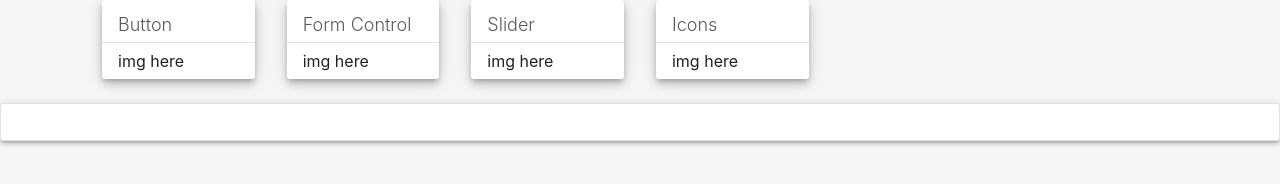
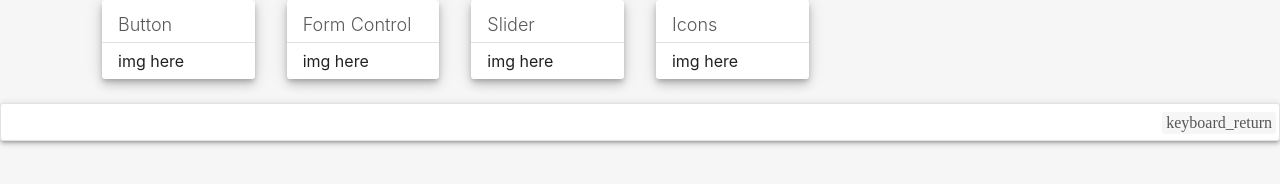
Before and after one commit to strizich/sdui, a Vue app: page / in a window 1280 px wide. Shown: the part 758-942 px from the top of the page. Built offline with nearby package versions, Linux system fonts and the light colour scheme.

Commit message:
add enter icon to chup field

```diff
--- a/src/library/components/SdChicklet/SdChip.vue
+++ b/src/library/components/SdChicklet/SdChip.vue
@@ -105,9 +105,29 @@ export default defineComponent({
 })
 </script>
 
-<style lang="scss" scoped>
+<style lang="scss">
 .sd--chip{
   margin: 0 auto;
+  .sd--field{
+    position: relative;
+    &__control{
+      &:after{
+        font-family: 'Material Icons';
+        font-feature-settings: 'liga';
+        pointer-events: none;
+        content: 'keyboard_return';
+        position: absolute;
+        right: 4px;
+        bottom: 35px;
+        padding: 2px 4px;
+        display:block;
+        color: var(--text-accent);
+        background-color:var(--background);
+        border-radius: 3px;
+        margin-top: -24px;
+      }
+    }
+  }
 }
 .sd--chicklet{
   margin-right: 8px;
```
